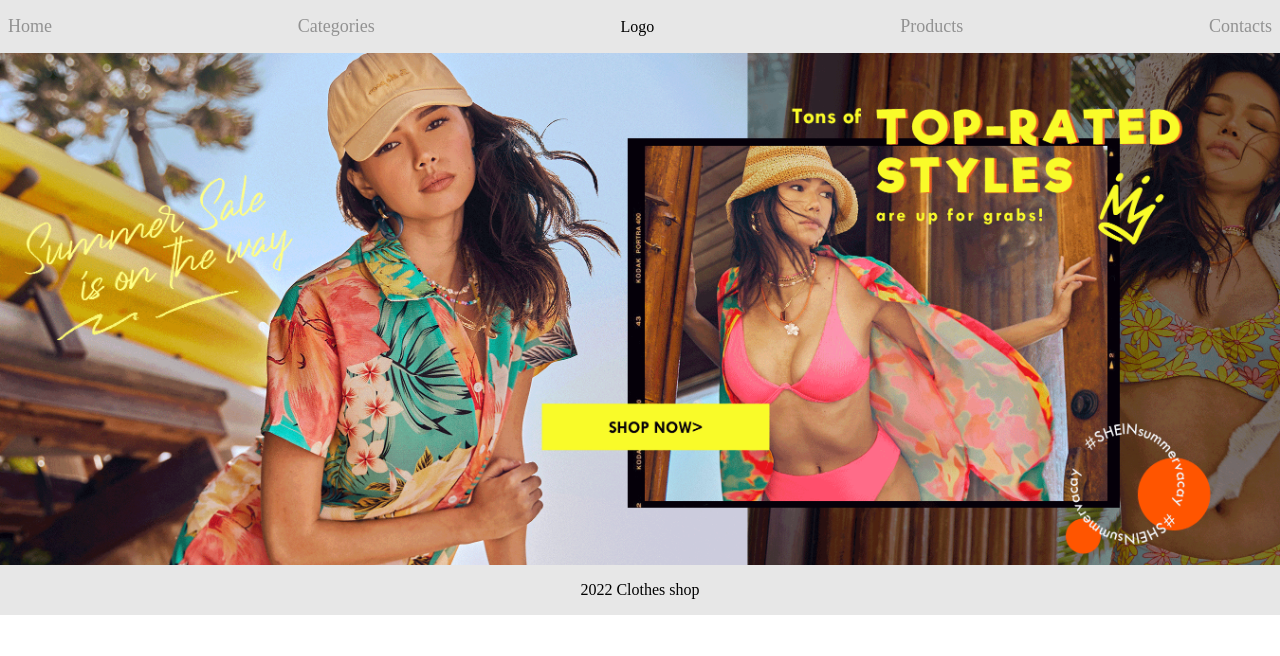
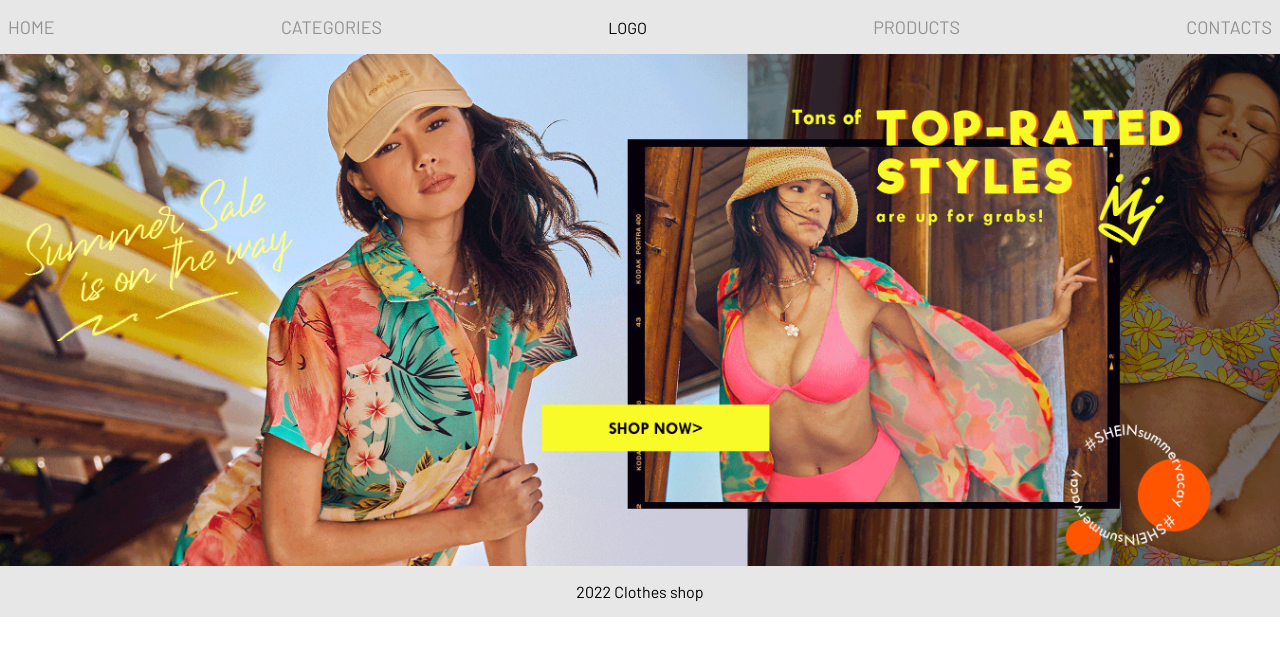
Before and after one commit to KubatovaTatyna/clothes-shop, a React (Create React App) app: page / in a window 1280 px wide. Shown: the top 656 px of the page. Built offline with nearby package versions, Linux system fonts and the light colour scheme.

Commit message:
Added new fonts

```diff
--- a/src/App.css
+++ b/src/App.css
@@ -1,5 +1,8 @@
+@import url('https://fonts.googleapis.com/css2?family=Barlow:wght@300;400;500&display=swap');
+
 body,
 html {
   margin: 0;
   padding: 0;
+  font-family: 'Barlow', sans-serif;
 }
--- a/src/components/Nav/Nav.js
+++ b/src/components/Nav/Nav.js
@@ -1,3 +1,4 @@
+import Logo from '../ui/Logo/Logo';
 import classes from './Nav.module.css';
 
 const Nav = () => {
@@ -6,7 +7,7 @@ const Nav = () => {
       <ul>
         <li><a href='#'>Home</a></li>
         <li><a href='#'>Categories</a></li>
-        <div className={classes.Logo}>Logo</div>
+        <Logo />
         <li><a href='#'>Products</a></li>
         <li><a href='#'>Contacts</a></li>
       </ul>
--- a/src/components/Nav/Nav.module.css
+++ b/src/components/Nav/Nav.module.css
@@ -1,5 +1,6 @@
 .Nav {
   background-color: rgb(231, 231, 231);
+  text-transform: uppercase;
 }
 
 .Nav ul {
--- /dev/null
+++ b/src/components/ui/Logo/Logo.js
@@ -0,0 +1,9 @@
+import classes from './Logo.module.css'
+
+const Logo = () => {
+  return (
+    <div className={classes.Logo}>Logo</div>
+  );
+}
+
+export default Logo;
```
Also changed, not shown: src/components/ui/Logo/Logo.module.css (added).
